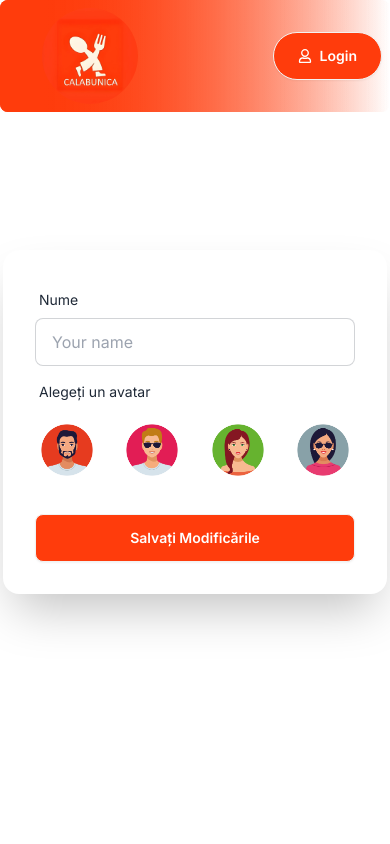
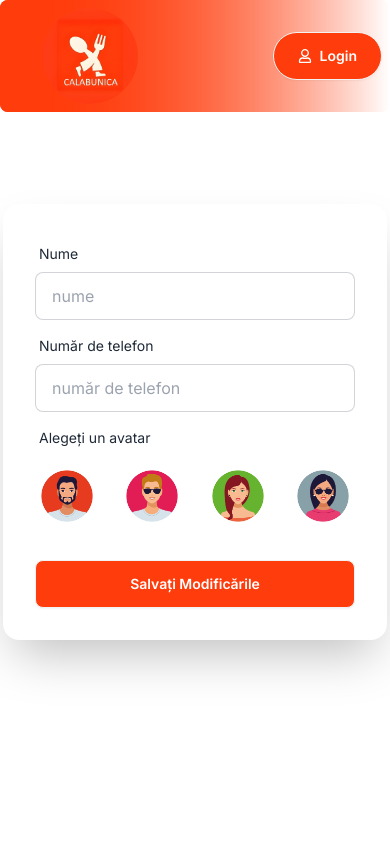
Before and after one commit to allinanton/CALABUNICA, a React (Vite) app: page /update-profile in a window 390 px wide. Shown: the top 844 px of the page. Built offline with nearby package versions, Linux system fonts and the light colour scheme; no server answers.

Commit message:
Added Phone number + phone number modification

```diff
--- a/src/components/Signup.jsx
+++ b/src/components/Signup.jsx
@@ -18,15 +18,17 @@ const Signup = () => {
   const onSubmit = (data) => {
     const email = data.email;
     const password = data.password;
+    const phoneNumber = data.phoneNumber; // Get the phone number
 
     createUser(email, password)
       .then((result) => {
         const user = result.user;
-        updateUserProfile(data.name, data.photoURL)
+        updateUserProfile(data.name, data.photoURL, phoneNumber) // Include the phone number
           .then(() => {
             const userInfo = {
               name: data.name,
               email: data.email,
+              phoneNumber: data.phoneNumber // Include the phone number
             };
 
             axiosPublic.post("/users", userInfo)
@@ -102,6 +104,7 @@ const Signup = () => {
         const userInfo = {
           email: result.user?.email,
           name: result.user?.displayName,
+          phoneNumber: result.user?.phoneNumber // Include phone number if available
         };
         axiosPublic.post('/users', userInfo)
           .then((res) => {
@@ -186,6 +189,26 @@ const Signup = () => {
             {errors.email && <span className="text-red text-xs italic">{errors.email.message}</span>}
           </div>
 
+          {/* phone number */}
+          <div className="form-control">
+            <label className="label">
+              <span className="label-text">Număr de telefon</span>
+            </label>
+            <input
+              type="text"
+              placeholder="numărul tău de telefon"
+              className="input input-bordered"
+              {...register("phoneNumber", {
+                required: "Un număr de telefon este necesar",
+                pattern: {
+                  value: /^\d{10}$/,
+                  message: "Numărul de telefon trebuie să conțină 10 cifre"
+                }
+              })}
+            />
+            {errors.phoneNumber && <span className="text-red text-xs italic">{errors.phoneNumber.message}</span>}
+          </div>
+
           {/* password */}
           <div className="form-control">
             <label className="label">
--- a/src/pages/dashboard/admin/Users.jsx
+++ b/src/pages/dashboard/admin/Users.jsx
@@ -12,12 +12,11 @@ const Users = () => {
       const res = await axiosSecure.get('/users');
       return res.data;
     }
-    })
+  });
 
-    const handleMakeAdmin = user =>{
+  const handleMakeAdmin = user => {
     axiosSecure.patch(`/users/admin/${user._id}`)
-      .then(res =>{
-          console.log(res.data)
+      .then(res => {
         Swal.fire({
           position: "top-end",
           icon: "success",
@@ -26,7 +25,7 @@ const Users = () => {
           timer: 1500
         });
         refetch();
-      })
+      });
   };
 
   const handleDeleteUser = user => {
@@ -41,17 +40,15 @@ const Users = () => {
       cancelButtonText: "Anulează!"
     }).then((result) => {
       if (result.isConfirmed) {
-
         axiosSecure.delete(`/users/${user._id}`)
           .then(res => {
-                  console.log(res)
             Swal.fire({
               title: "Utilizator șters!",
               text: "Acest utilizator nu mai există în baza de date",
               icon: "success"
             });
-                })
             refetch();
+          });
       }
     });
   }
@@ -72,6 +69,7 @@ const Users = () => {
                 <th>#</th>
                 <th>Nume</th>
                 <th>Email</th>
+                <th>Telefon</th>
                 <th>Rol</th>
                 <th>Șterge</th>
               </tr>
@@ -82,6 +80,7 @@ const Users = () => {
                   <th>{index + 1}</th>
                   <td>{user.name}</td>
                   <td>{user.email}</td>
+                  <td>{user.phoneNumber}</td> {/* Display phone number */}
                   <td>
                     {user.role === "admin" ? (
                       "Admin"
--- a/src/pages/dashboard/user/UserProfile.jsx
+++ b/src/pages/dashboard/user/UserProfile.jsx
@@ -1,15 +1,22 @@
-import React, { useContext, useState } from 'react';
+import React, { useContext, useState, useEffect } from 'react';
 import { AuthContext } from '../../../contexts/AuthProvider';
 import { useForm } from 'react-hook-form';
-import Swal from 'sweetalert2'
+import Swal from 'sweetalert2';
 
 const UserProfile = () => {
-  const { updateUserProfile, user } = useContext(AuthContext); // Assuming user context provides user details and updateUserProfile function
-  const { register, handleSubmit } = useForm();
+  const { updateUserProfile, user } = useContext(AuthContext);
+  const { register, handleSubmit, setValue } = useForm();
   const [selectedPhoto, setSelectedPhoto] = useState(user?.photoURL || null);
 
+  useEffect(() => {
+    if (user) {
+      setValue("name", user.displayName || "");
+      setValue("phoneNumber", user.phoneNumber || "");
+    }
+  }, [user, setValue]);
+
   const onSubmit = async (data) => {
-    const name = data.name;
+    const { name, phoneNumber } = data;
     const photoURL = selectedPhoto;
 
     if (!user?.email) {
@@ -18,17 +25,15 @@ const UserProfile = () => {
     }
 
     try {
-      // Update Firebase profile
       await updateUserProfile(name, photoURL);
 
-      // Update MongoDB profile
       const response = await fetch(`http://localhost:5000/users/profile`, {
         method: "PUT",
         headers: {
           "Content-Type": "application/json",
           "Authorization": `Bearer ${localStorage.getItem('access_token')}`
         },
-        body: JSON.stringify({ email: user.email, name, photoURL }),
+        body: JSON.stringify({ email: user.email, name, phoneNumber, photoURL }),
       });
 
       if (response.ok) {
@@ -38,16 +43,16 @@ const UserProfile = () => {
           title: 'Modificări profil salvate cu succes',
           showConfirmButton: false,
           timer: 2000
-        })
+        });
       }
     } catch (error) {
       Swal.fire({
         position: 'center',
-        icon: 'success',
+        icon: 'error',
         title: 'Eroare la modificarea profilului',
         showConfirmButton: false,
         timer: 2000
-      })
+      });
     }
   };
 
@@ -66,8 +71,19 @@ const UserProfile = () => {
             <input
               type="text"
               {...register("name")}
-              placeholder="Your name"
-              defaultValue={user?.displayName || ""}
+              placeholder="nume"
+              className="input input-bordered"
+              required
+            />
+          </div>
+          <div className="form-control">
+            <label className="label">
+              <span className="label-text">Număr de telefon</span>
+            </label>
+            <input
+              type="text"
+              {...register("phoneNumber")}
+              placeholder="număr de telefon"
               className="input input-bordered"
               required
             />
```
Lines whose indentation alone changed are shown as unchanged.
